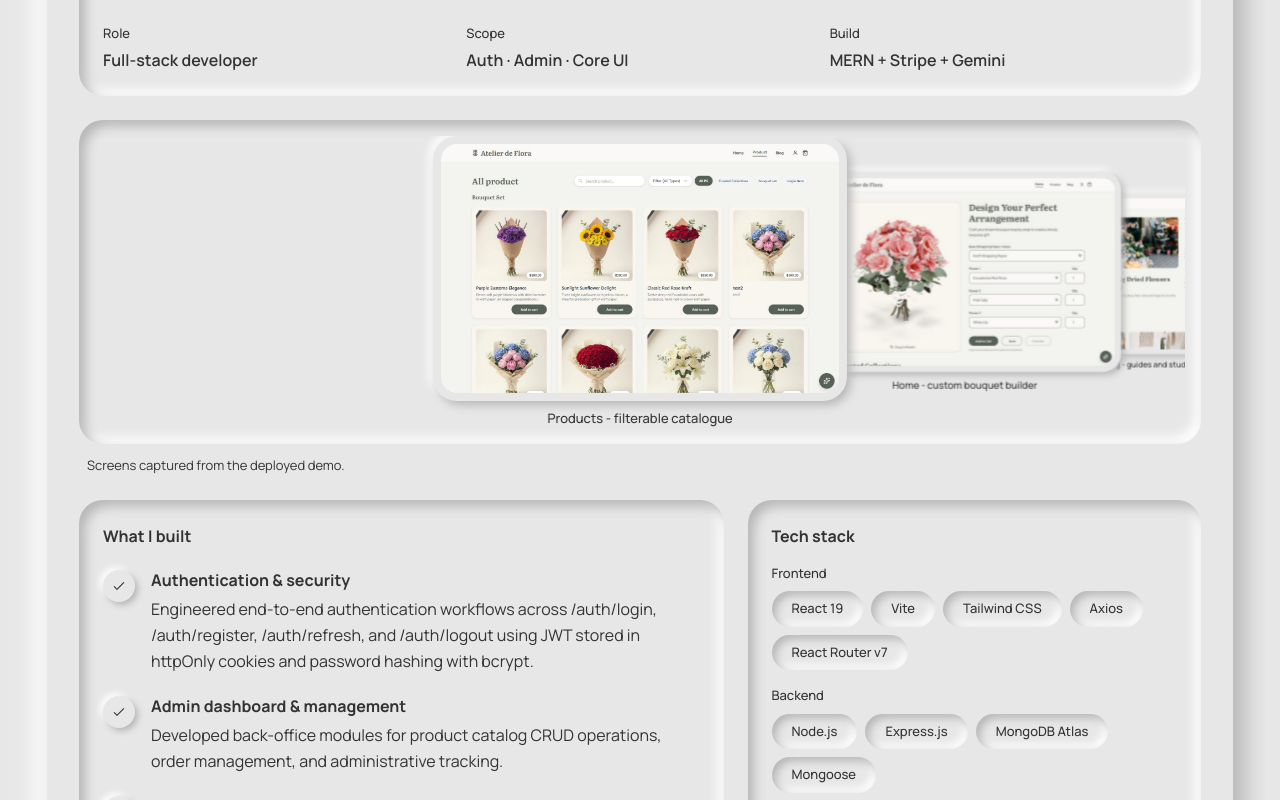
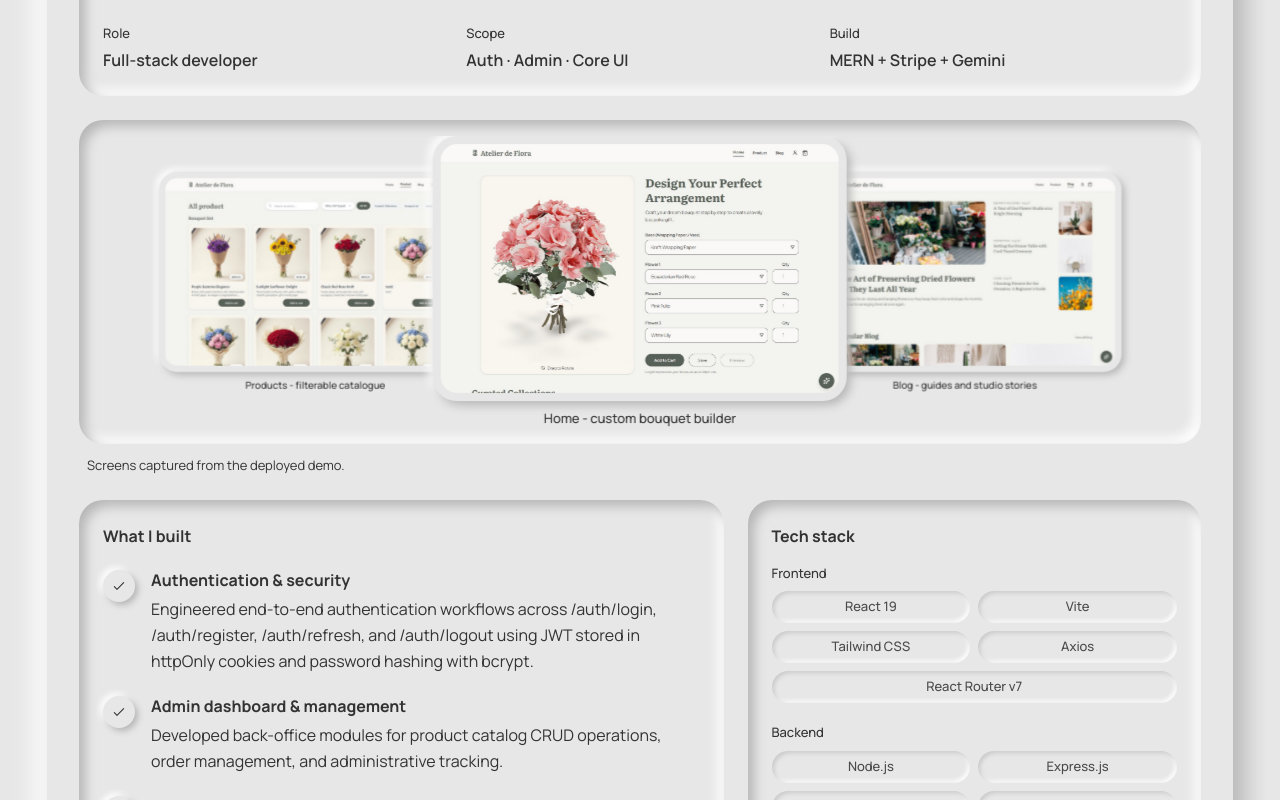
Before and after one commit to WithawatP/portfolio-withawat, a React (Vite) app: page / in a window 1280 px wide. Shown: the part 1360-2160 px from the top of the page. Built offline with nearby package versions, Linux system fonts and the light colour scheme.

Commit message:
before claude

```diff
--- a/src/components/FeaturedProject.jsx
+++ b/src/components/FeaturedProject.jsx
@@ -4,7 +4,7 @@ import { EffectCoverflow } from 'swiper/modules'
 import SectionCard from './ui/SectionCard'
 import SectionHeading from './ui/SectionHeading'
 import InsetPanel from './ui/InsetPanel'
-import Pill from './ui/Pill'
+import SkillChip from './ui/SkillChip'
 import Icon from './ui/Icon'
 import { FOCUS, LEVEL_3, LEVEL_3_ACTIVE, LEVEL_3_HOVER } from '../lib/styles'
 import { featuredProject } from '../data/portfolio'
@@ -131,7 +131,7 @@ export default function FeaturedProject() {
             centeredSlides={true}
             slidesPerView={'auto'}
             spaceBetween={16}
-            initialSlide={0}
+            initialSlide={1}
             coverflowEffect={{
               rotate: 0,
               stretch: 0,
@@ -188,19 +188,37 @@ export default function FeaturedProject() {
         <div className="rise rise-delay-4 flex min-w-0 flex-col gap-6 lg:col-span-5">
           <InsetPanel>
             <h3 className="text-base font-bold text-[#333333]">Tech stack</h3>
-            <div className="mt-4 flex flex-col gap-4">
-              {project.stack.map((group) => (
-                <div key={group.label}>
-                  <p className="text-[13px] font-medium text-[#333333]">{group.label}</p>
-                  <ul className="mt-2 flex flex-wrap gap-2">
-                    {group.items.map((item) => (
-                      <li key={item}>
-                        <Pill>{item}</Pill>
-                      </li>
-                    ))}
-                  </ul>
-                </div>
-              ))}
+            <div className="mt-4 flex flex-col gap-5">
+              {project.stack.map((group, groupIndex) => {
+                const onePerRow = group.items.length <= 2
+                const labelId = `stack-label-${groupIndex}`
+                return (
+                  <div key={group.label}>
+                    <p id={labelId} className="text-[13px] font-medium text-[#333333]">
+                      {group.label}
+                    </p>
+                    <ul
+                      aria-labelledby={labelId}
+                      className="mt-2 grid grid-cols-2 gap-2"
+                    >
+                      {group.items.map((item, itemIndex) => {
+                        const spansBoth =
+                          onePerRow ||
+                          (group.items.length % 2 === 1 &&
+                            itemIndex === group.items.length - 1)
+                        return (
+                          <SkillChip
+                            key={item}
+                            className={spansBoth ? 'col-span-2' : ''}
+                          >
+                            {item}
+                          </SkillChip>
+                        )
+                      })}
+                    </ul>
+                  </div>
+                )
+              })}
             </div>
           </InsetPanel>
 
--- a/src/components/Skills.jsx
+++ b/src/components/Skills.jsx
@@ -1,7 +1,7 @@
 import SectionCard from './ui/SectionCard'
 import SectionHeading from './ui/SectionHeading'
 import InsetPanel from './ui/InsetPanel'
-import Pill from './ui/Pill'
+import SkillChip from './ui/SkillChip'
 import { skillGroups } from '../data/portfolio'
 
 export default function Skills() {
@@ -27,39 +27,72 @@ export default function Skills() {
             </div>
           </div>
 
-          <div className="mt-5 grid gap-5 sm:grid-cols-3">
-            {primary.groups.map((group) => (
-              <div key={group.label}>
-                <p className="text-[13px] font-medium text-[#333333]">
+          <div className="mt-5 grid items-start gap-5 lg:grid-cols-3">
+            {primary.groups.map((group, groupIndex) => {
+              const labelId = `skill-sub-${groupIndex}`
+              return (
+                <div key={group.label} className="@container">
+                  <p id={labelId} className="text-[13px] font-medium text-[#333333]">
                     {group.label}
                   </p>
-                <ul className="mt-2 flex flex-wrap gap-2">
-                  {group.items.map((item) => (
-                    <li key={item}>
-                      <Pill>{item}</Pill>
-                    </li>
-                  ))}
+                  <ul
+                    aria-labelledby={labelId}
+                    className="mt-2 grid grid-cols-2 gap-2 @max-[360px]:grid-cols-1"
+                  >
+                    {group.items.map((item, itemIndex) => {
+                      const spansBoth =
+                        group.items.length % 2 === 1 &&
+                        itemIndex === group.items.length - 1
+                      return (
+                        <SkillChip
+                          key={item}
+                          className={spansBoth ? 'col-span-2 @max-[360px]:col-span-1' : ''}
+                        >
+                          {item}
+                        </SkillChip>
+                      )
+                    })}
                   </ul>
                 </div>
-            ))}
+              )
+            })}
           </div>
         </InsetPanel>
 
-        {secondary.map((group) => (
-          <InsetPanel key={group.title} className="rise rise-delay-2">
-            <h3 className="text-xl font-bold text-[#333333]">{group.title}</h3>
+        {secondary.map((group, groupIndex) => {
+          const labelId = `skill-cat-${groupIndex}`
+          return (
+            <InsetPanel
+              key={group.title}
+              className="@container rise rise-delay-2"
+            >
+              <h3 id={labelId} className="text-xl font-bold text-[#333333]">
+                {group.title}
+              </h3>
               <p className="mt-1 text-base leading-relaxed text-[#333333]">
                 {group.summary}
               </p>
-            <ul className="mt-5 flex flex-wrap gap-2">
-              {group.items.map((item) => (
-                <li key={item}>
-                  <Pill>{item}</Pill>
-                </li>
-              ))}
+              <ul
+                aria-labelledby={labelId}
+                className="mt-5 grid grid-cols-2 gap-2 @max-[360px]:grid-cols-1"
+              >
+                {group.items.map((item, itemIndex) => {
+                  const spansBoth =
+                    group.items.length % 2 === 1 &&
+                    itemIndex === group.items.length - 1
+                  return (
+                    <SkillChip
+                      key={item}
+                      className={spansBoth ? 'col-span-2 @max-[360px]:col-span-1' : ''}
+                    >
+                      {item}
+                    </SkillChip>
+                  )
+                })}
               </ul>
             </InsetPanel>
-        ))}
+          )
+        })}
       </div>
     </SectionCard>
   )
--- /dev/null
+++ b/src/components/ui/SkillChip.jsx
@@ -0,0 +1,9 @@
+export default function SkillChip({ className = '', children }) {
+  return (
+    <li
+      className={`flex h-8 w-full items-center justify-center whitespace-nowrap rounded-full bg-[#E7E7E7] px-2.5 text-[12px] font-medium text-[#4A4A4A] shadow-[inset_2px_2px_4px_#c9c9c9,inset_-2px_-2px_4px_#FFFFFF] sm:px-3 sm:text-[13px] ${className}`}
+    >
+      {children}
+    </li>
+  )
+}
```
Lines whose indentation alone changed are shown as unchanged.
